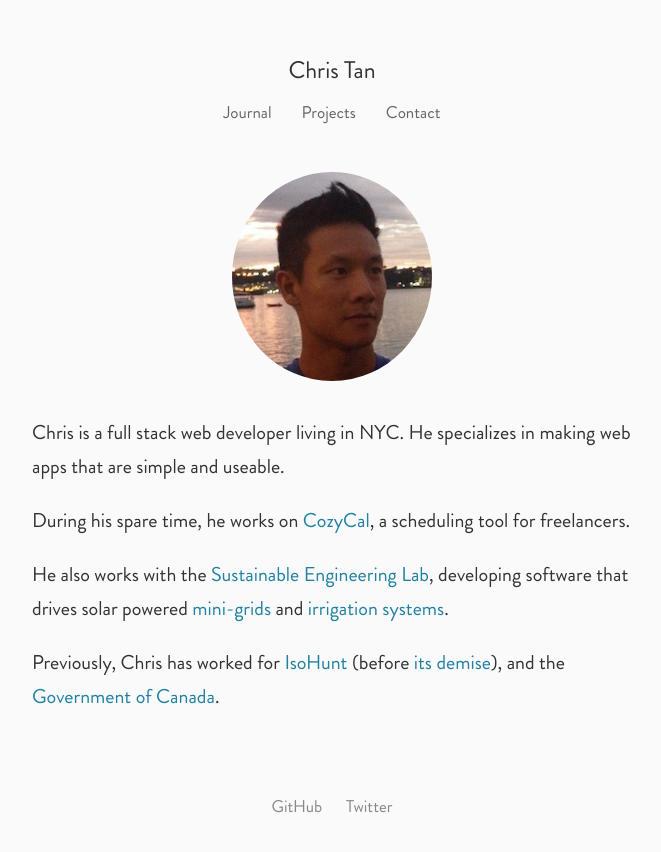
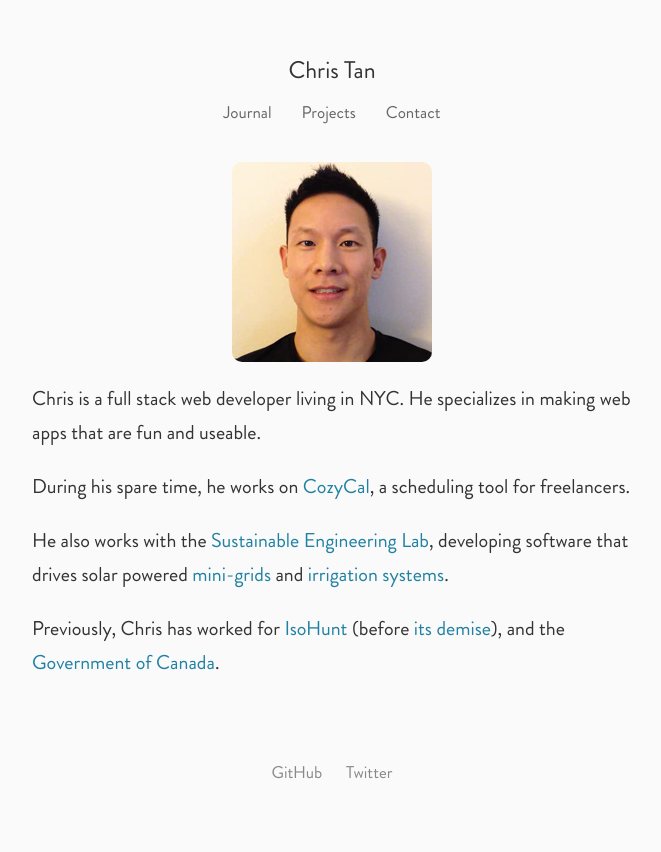
Before and after one commit to csytan/csytan.github.io, a Jekyll site: the page built from index.html, in a window 1280 px wide. Shown: the top 852 px of the page, without its empty margins (308-969 px from the left). Built offline with Jekyll 4.4.1, drawn with Linux system fonts in a browser that asks for light colours; part of the change alters nothing that is shown.

```diff
--- a/index.html
+++ b/index.html
@@ -2,11 +2,104 @@
 layout: default
 ---
 
-<img class="index_headshot" src="/images/headshot.jpg">
+<div class="headshot">
+    <video class="headshot_vid" width="200" height="200">
+        <source src="/images/headshot3.webm" type="video/webm">
+        <source src="/images/headshot.mp4" type="video/mp4">
+    </video>
+    <img class="headshot_img" src="/images/headshot.png">
+    <canvas class="headshot_canvas"></canvas>
+</div>
+
+<script>
+    var vid = document.querySelector('.headshot_vid');
+    var img = document.querySelector('.headshot_img');
+    var canvas = document.querySelector('.headshot_canvas');
+    var ctx = canvas.getContext('2d');
+    var steps = 30;
+
+    vid.style.display = 'none';
+    img.style.display = 'block';
+    img.style.margin = 'auto';
+    img.style.borderRadius = '10px';
+    canvas.width = vid.width;
+    canvas.height = vid.height;
+    canvas.style.display = 'none';
+    canvas.style.margin = 'auto';
+    canvas.style.borderRadius = '10px';
+    vid.pause();
+
+    vid.addEventListener('loadedmetadata', loadVideo);
+
+    var frames = [];
+
+    function loadVideo() {
+        // Loads images of the video into memory for quick canvas playback
+        vid.addEventListener('seeked', seeked, false);
+
+        function seeked() {
+            // Draw image to canvas once video has seeked
+            ctx.drawImage(vid, 0, 0, vid.width, vid.height);
+
+            // Save image once it has been drawn
+            requestAnimationFrame(function() {
+                var image = ctx.getImageData(0, 0, vid.width, vid.height);
+                frames.push(image);
+                saveNextFrame();
+            });
+        }
+
+        function saveNextFrame() {
+            vid.currentTime += (vid.duration / steps);
+            if (vid.currentTime >= vid.duration) {
+                vid.removeEventListener('seeked', seeked, false);
+                followCursor();
+            }
+        }
+        saveNextFrame();
+    }
+
+
+    function followCursor() {
+        canvas.style.display = 'block';
+        img.style.display = 'none';
+
+        var step = 0;
+        document.addEventListener('mousemove', function(e) {
+            var bounds = canvas.getBoundingClientRect();
+            var centerX = bounds.left + bounds.width / 2;
+            var centerY = bounds.top + bounds.height / 2;
+
+            // Find x and y relative to the center of the pic
+            var x = e.clientX - centerX;
+            var y = e.clientY - centerY;
+
+            // Convert to radians
+            var r = Math.sqrt(x * x + y * y);
+            var theta = Math.atan2(y, x);
+            var percent = (theta + Math.PI) / (Math.PI * 2);
+
+            // Set step index
+            step = Math.floor(percent * frames.length);
+        }, false);
+
+        function draw() {
+            var img = frames[step];
+            if (img) {
+                ctx.putImageData(img, 0, 0);
+            }
+            requestAnimationFrame(draw);
+        }
+
+        // Initiate draw loop
+        requestAnimationFrame(draw);
+    }
+</script>
+
 
 <p>
     Chris is a full stack web developer living in NYC.
-    He specializes in making web apps that are simple and useable.
+    He specializes in making web apps that are fun and useable.
 </p>
 
 <p>
```
Also changed, not shown: images/headshot.jpg (deleted), images/headshot.png (added), 2 other files.
